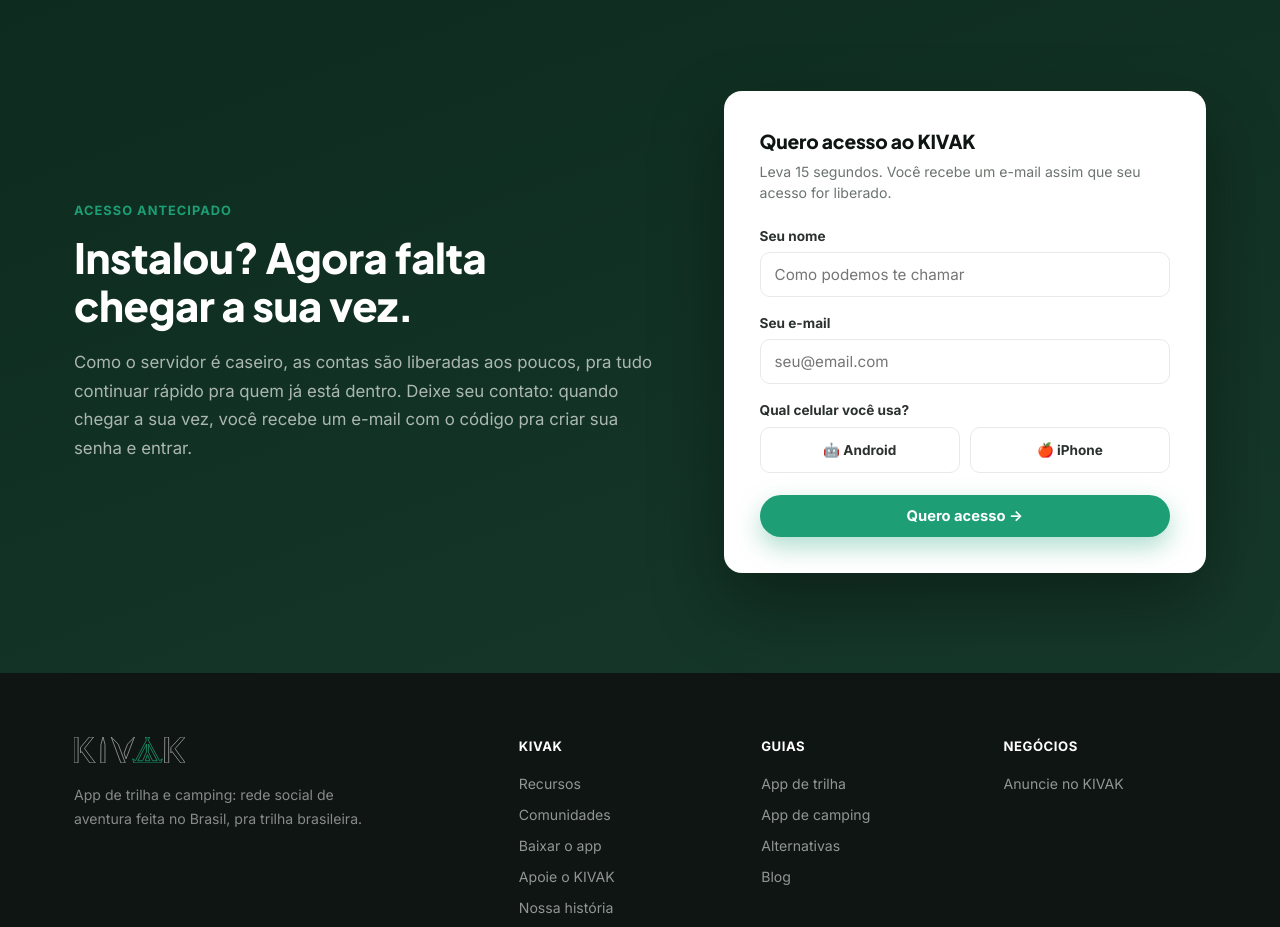
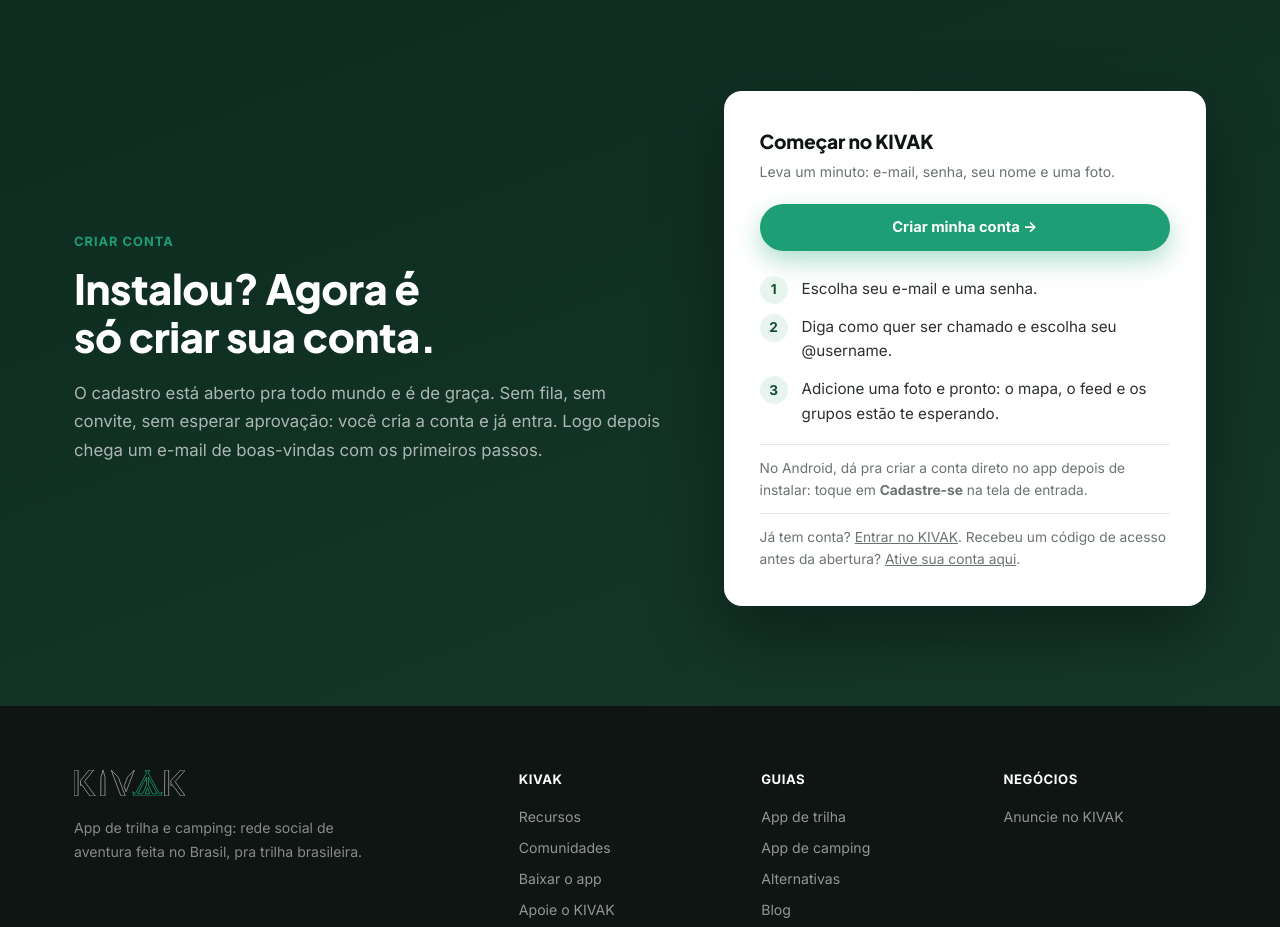
Before and after one commit to amartinski/kivak-site, a plain HTML site: page baixar.html in a window 1280 px wide. Shown: the part 4000-4927 px from the top of the page. Drawn offline with Linux system fonts and the light colour scheme.

Commit message:
Site manda criar conta no lugar da lista de espera
O cadastro virou aberto, entao a secao de acesso antecipado do /baixar
nao faz mais sentido: no lugar do formulario entra o caminho direto pro
/cadastro da plataforma, com a nota de que no Android da pra criar pelo
proprio app e o link de /ativar pra quem ficou com codigo da fila antiga.

O id="acesso" fica como estava, pra nao quebrar link antigo. O form de
anunciante em /empresas continua igual: ali o acesso ao painel Business
ainda passa pelo time.

Co-Authored-By: Claude Opus 5 <noreply@anthropic.com>

```diff
--- a/assets/js/site.js
+++ b/assets/js/site.js
@@ -88,13 +88,12 @@ if (form) {
       if (!res.ok) throw new Error('erro');
       window.kivakEvento?.('formulario_enviado', { tipo, plataforma: plataforma?.value || '' });
 
-      if (tipo === 'anunciante') {
-        msg.textContent = 'Recebemos seu contato! Alguém do time KIVAK te retorna em breve.';
-      } else {
-        msg.textContent = plataforma.value === 'ios'
-          ? 'Cadastrado! No iPhone, o KIVAK funciona pelo navegador: quando seu acesso for liberado, você recebe um código por e-mail pra entrar em platform.kivak.app.'
-          : 'Cadastrado! Fique de olho no seu e-mail: avisamos assim que seu acesso for liberado.';
-      }
+      // Com o cadastro de pessoa aberto (platform.kivak.app/cadastro), o
+      // único formulário que sobra é o de anunciante, em /empresas: ali o
+      // acesso ao painel Business ainda passa pelo time.
+      msg.textContent = tipo === 'anunciante'
+        ? 'Recebemos seu contato! Alguém do time KIVAK te retorna em breve.'
+        : 'Recebemos seu contato! Fique de olho no seu e-mail.';
       msg.className = 'form-msg ok';
       form.reset();
       options.forEach((o) => o.classList.remove('selected'));
--- a/baixar.html
+++ b/baixar.html
@@ -162,42 +162,25 @@
   </div>
 </section>
 
-<!-- ─── ACESSO ANTECIPADO ───────────────────────────────────────── -->
+<!-- ─── CRIAR CONTA ───────────────────────────────── -->
 <section id="acesso" class="cta-dark">
   <div class="container download-grid">
     <div class="download-copy fade-in">
-      <span class="eyebrow">Acesso antecipado</span>
-      <h2 class="title">Instalou? Agora falta<br/>chegar a sua vez.</h2>
-      <p class="sub">Como o servidor é caseiro, as contas são liberadas aos poucos, pra tudo continuar rápido pra quem já está dentro. Deixe seu contato: quando chegar a sua vez, você recebe um e-mail com o código pra criar sua senha e entrar.</p>
+      <span class="eyebrow">Criar conta</span>
+      <h2 class="title">Instalou? Agora é<br/>só criar sua conta.</h2>
+      <p class="sub">O cadastro está aberto pra todo mundo e é de graça. Sem fila, sem convite, sem esperar aprovação: você cria a conta e já entra. Logo depois chega um e-mail de boas-vindas com os primeiros passos.</p>
     </div>
     <div class="form-card fade-in">
-      <h3>Quero acesso ao KIVAK</h3>
-      <p class="form-sub">Leva 15 segundos. Você recebe um e-mail assim que seu acesso for liberado.</p>
-      <form id="form-acesso" novalidate>
-        <div class="field">
-          <label for="nome">Seu nome</label>
-          <input type="text" id="nome" name="nome" required minlength="2" placeholder="Como podemos te chamar" />
-        </div>
-        <div class="field">
-          <label for="email">Seu e-mail</label>
-          <input type="email" id="email" name="email" required placeholder="seu@email.com" />
-        </div>
-        <div class="field">
-          <label>Qual celular você usa?</label>
-          <div class="platform-choice">
-            <label class="platform-option">
-              <input type="radio" name="plataforma" value="android" />
-              🤖 Android
-            </label>
-            <label class="platform-option">
-              <input type="radio" name="plataforma" value="ios" />
-              🍎 iPhone
-            </label>
-          </div>
-        </div>
-        <button type="submit" class="btn btn-primary btn-block">Quero acesso →</button>
-        <div class="form-msg"></div>
-      </form>
+      <h3>Começar no KIVAK</h3>
+      <p class="form-sub">Leva um minuto: e-mail, senha, seu nome e uma foto.</p>
+      <a class="btn btn-primary btn-block" href="https://platform.kivak.app/cadastro">Criar minha conta →</a>
+      <ol class="steps">
+        <li>Escolha seu e-mail e uma senha.</li>
+        <li>Diga como quer ser chamado e escolha seu @username.</li>
+        <li>Adicione uma foto e pronto: o mapa, o feed e os grupos estão te esperando.</li>
+      </ol>
+      <p class="dl-note">No Android, dá pra criar a conta direto no app depois de instalar: toque em <strong>Cadastre-se</strong> na tela de entrada.</p>
+      <p class="dl-note">Já tem conta? <a href="https://platform.kivak.app/entrar">Entrar no KIVAK</a>. Recebeu um código de acesso antes da abertura? <a href="/ativar.html">Ative sua conta aqui</a>.</p>
     </div>
   </div>
 </section>
```
